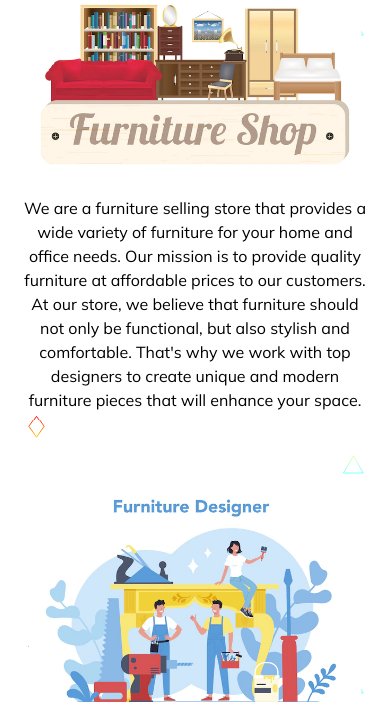
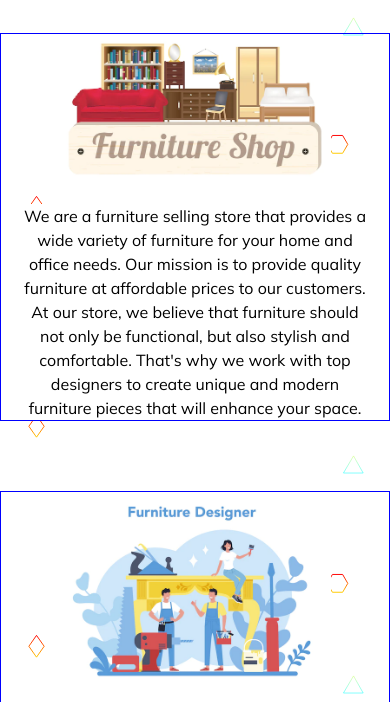
Before and after one commit to MOGIRE11/Thee-Furniture-Emporium, a website: page about.html in a window 390 px wide. Shown: the part 107-809 px from the top of the page. Drawn offline with nearby package versions, Linux system fonts and the light colour scheme.

Commit message:
mobile responsiveness

```diff
--- a/about.css
+++ b/about.css
@@ -124,11 +124,12 @@ body
   text-align: center;
   color: purple;
   text-decoration: underline;
+  margin: 20px 0;
 }
 .about-us section
 {
-  /* border: 1px solid blue; */
-  height: 40vh;
+  border: 1px solid blue;
+  height: auto;
   width: 80%;
   display: flex;
   align-items: center;
@@ -285,7 +286,7 @@ body
   color: white;
 }
 
-@media (max-width:600px)
+@media (max-width:900px)
 {
   .navsearch,.navlinks
   {
@@ -313,7 +314,7 @@ body
   }
   .about-us section img
   {
-    width: 85%;
+    width: 70%;
     margin-bottom: 20px;
   }
 
```
